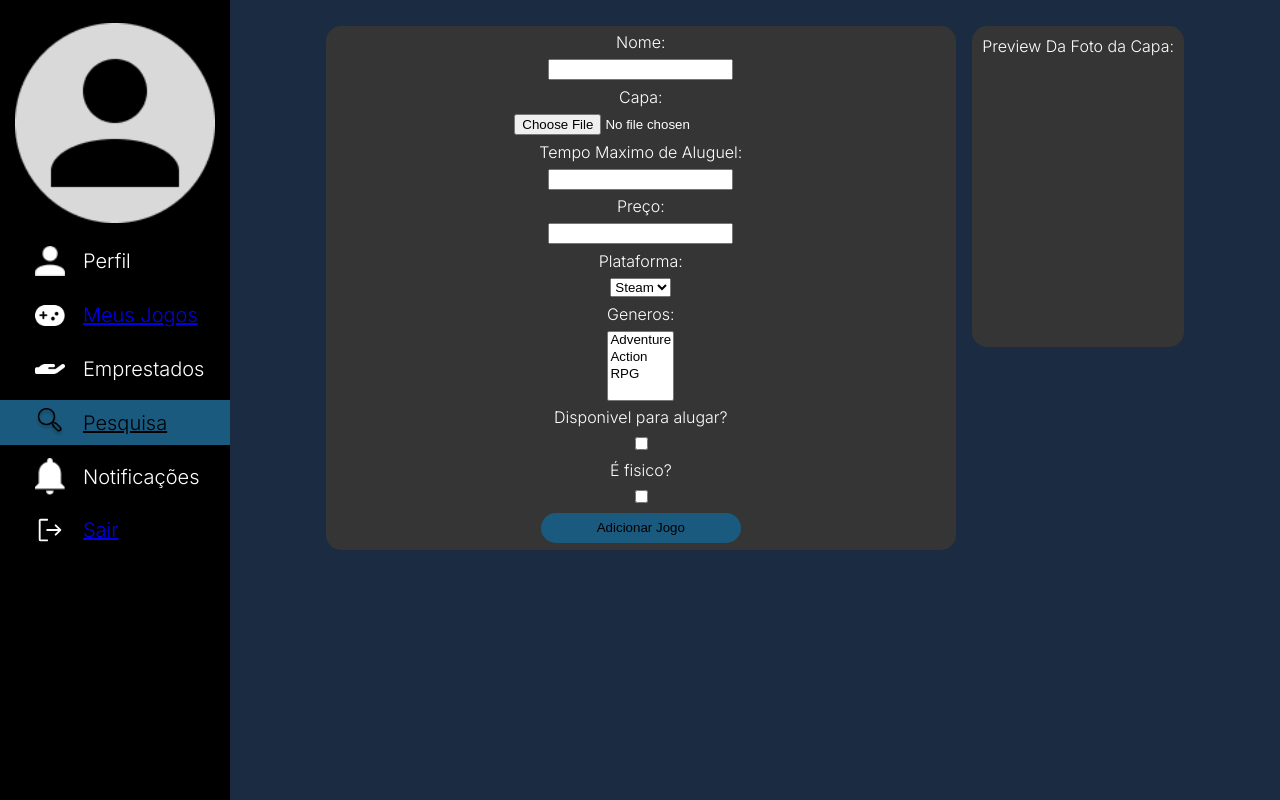
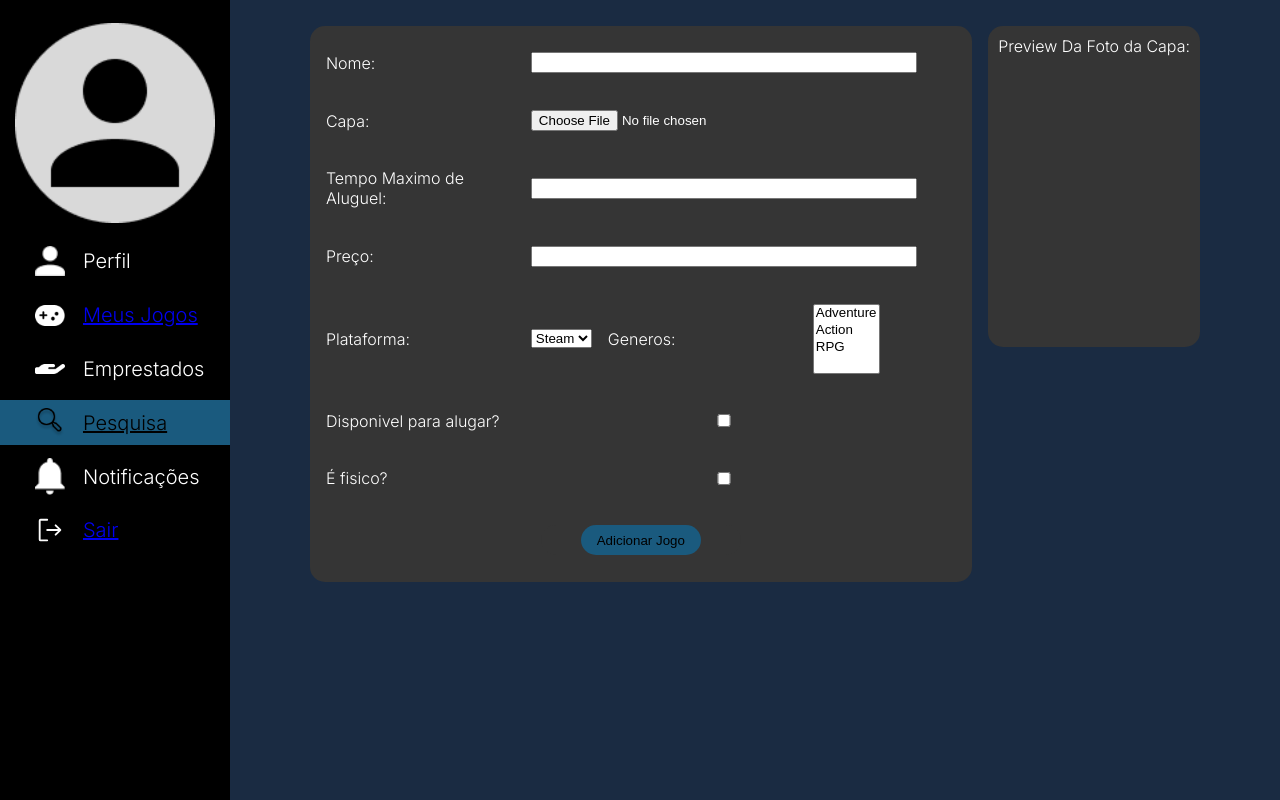
Before and after one commit to amaropedro/Hand-A-Game, a Django app: page /add_game in a window 1280 px wide. Run offline with Django 4.2, Linux system fonts and the light colour scheme; a user stored in the database is signed in.

Commit message:
FIX: game form style

```diff
--- a/hand_a_game/main/static/main/styles.css
+++ b/hand_a_game/main/static/main/styles.css
@@ -131,6 +131,33 @@ input:focus{
     height: 70%;
     border-radius: 15px;
     background-color: #353535;
+}
+
+.game-form-container{
+    display: flex;
+    align-items: center;
+    justify-content: flex-start;
+    flex-direction: row;
+    color: white;
+    width: 60%;
+    height: 70%;
+    border-radius: 15px;
+    background-color: #353535;
+    flex-wrap: wrap;
+    padding: 1rem;
+    gap: 1rem;
+}
+
+.game-form-container label{
+    width: 30%;
+}
+
+.game-form-container input{
+    width: 60%;
+}
+
+.game-form-container a{
+    display: none;
 }
 
 #empty{
--- a/hand_a_game/main/templates/main/addGame.html
+++ b/hand_a_game/main/templates/main/addGame.html
@@ -5,7 +5,7 @@
 
 <div class="jogos" style="justify-content: center">
     <form
-        class="cadastro-form-container"
+        class="game-form-container"
         method="post"
         action="{% url 'addGame' %}"
         enctype="multipart/form-data"
@@ -15,12 +15,14 @@
         {{ form }}
 
 
+        <div style="width: 100%; display: flex; justify-content: center">
             <div class="cadastro-btn">
                 <input
                     class="destaque-btn"
                     type="submit"
                     value="Adicionar Jogo"
                 >
+            </div>
         </div>
     </form>
 
--- a/hand_a_game/main/templates/main/editGame.html
+++ b/hand_a_game/main/templates/main/editGame.html
@@ -6,7 +6,7 @@
 <div class="jogos" style="justify-content: center">
 
     <form
-        class="cadastro-form-container"
+        class="game-form-container"
         method="post"
         action="{% url 'editGame' game.id %}"
         enctype="multipart/form-data"
@@ -15,16 +15,20 @@
 
         {{ form }}
 
+        <div style="width: 100%; display: flex; justify-content: center">
             <a href="{% url 'delete' game.id %}">
                 Excluir jogo
             </a>
+        </div>
 
+        <div style="width: 100%; display: flex; justify-content: center">
             <div class="cadastro-btn">
                 <input
                     class="destaque-btn"
                     type="submit"
                     value="Salvar edições"
                 >
+            </div>
         </div>
     </form>
 
```
Lines whose indentation alone changed are shown as unchanged.
